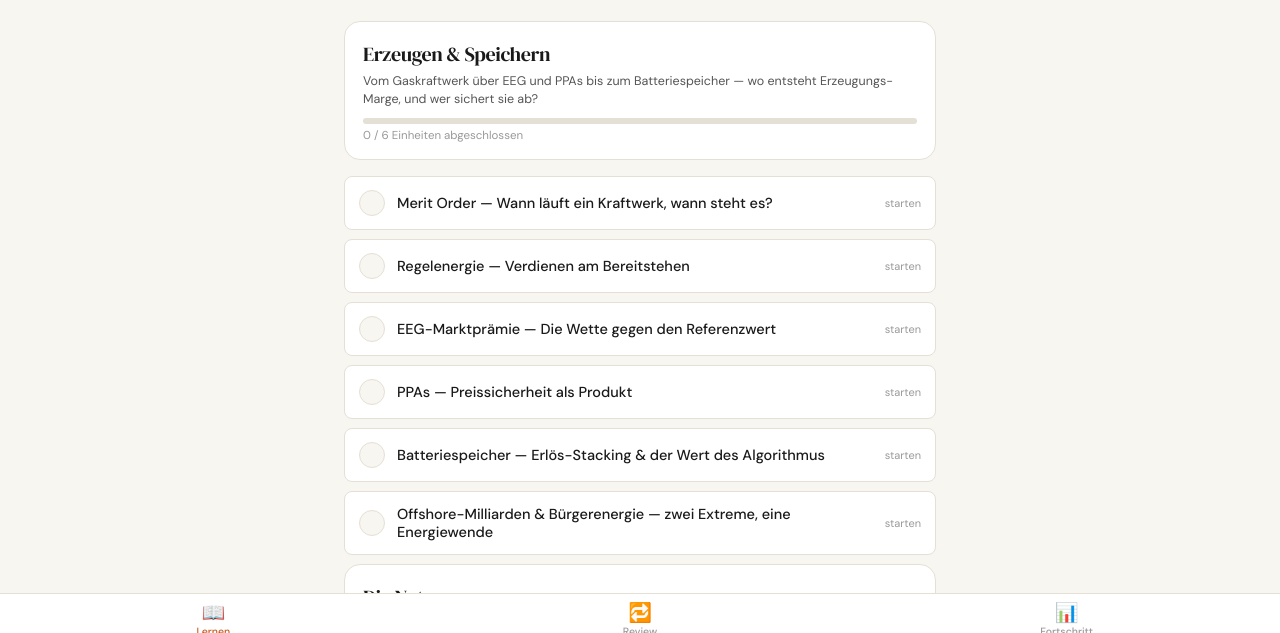
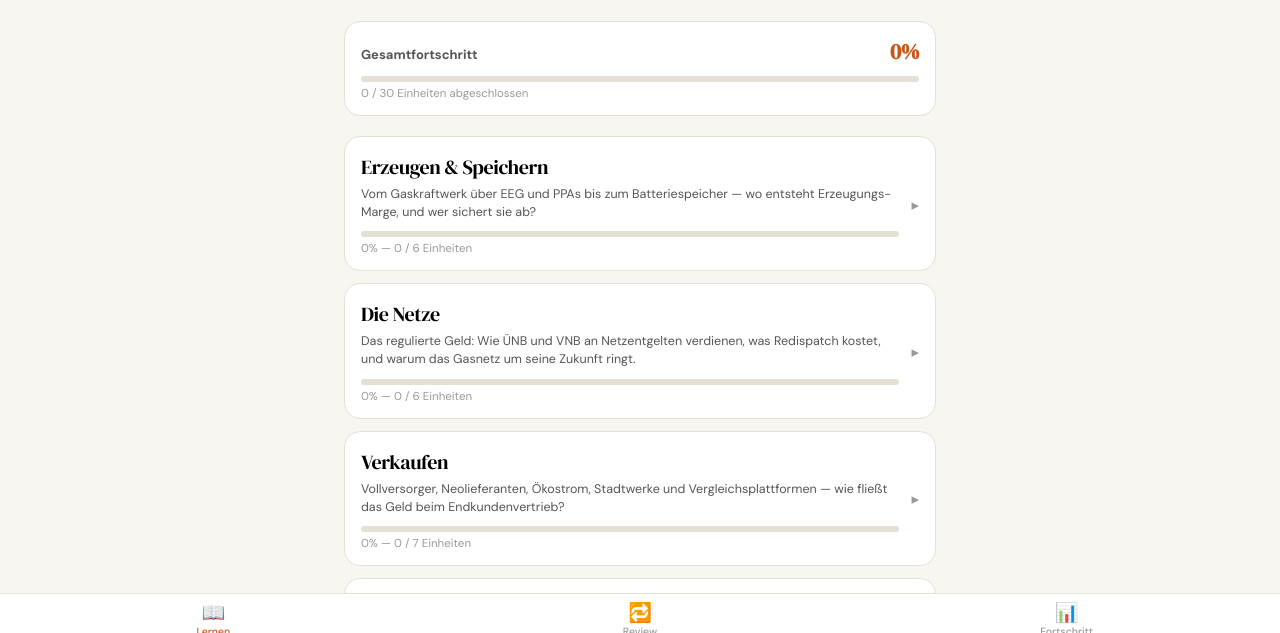
Before and after one commit to ArneGroenewold/Geschaeftsmodelle-der-Energiewirtschaft, a plain HTML site: page lern-app/index.html in a window 1280 px wide. Shown: the part 154-787 px from the top of the page. Drawn offline with Linux system fonts and the light colour scheme.

Commit message:
Home-Screen: einklappbare Module (Akkordeon) + Gesamtfortschritt
- Module auf dem Startbildschirm sind jetzt standardmaessig eingeklappt;
  Klick auf die Modul-Ueberschrift klappt die Einheiten auf/zu (Chevron)
- Neuer Gesamtfortschritts-Balken mit Prozentzahl oben ueber allen Modulen
- Jede Modulkarte zeigt jetzt zusaetzlich den prozentualen Stand
- sw.js CACHE_NAME v7

Co-Authored-By: Claude Opus 4.8 <noreply@anthropic.com>

```diff
--- a/lern-app/lern.css
+++ b/lern-app/lern.css
@@ -109,15 +109,36 @@ main.view{ padding:20px; max-width:640px; margin:0 auto; }
 .hero h2{font-family:var(--font-display);font-size:30px;letter-spacing:-.8px;line-height:1.1;margin-bottom:8px}
 .hero p{color:var(--ink-mid);font-size:14px;line-height:1.5}
 
+.overall-progress{
+  background:var(--bg-panel);border:1px solid var(--border);border-radius:var(--radius-lg);
+  padding:14px 16px;margin-bottom:20px;
+}
+.overall-progress-head{display:flex;justify-content:space-between;align-items:baseline;font-size:13px;font-weight:600;color:var(--ink-mid)}
+.overall-progress-pct{font-family:var(--font-display);font-size:22px;letter-spacing:-.6px;color:var(--accent)}
+
 .module-card{
   background:var(--bg-panel);border:1px solid var(--border);border-radius:var(--radius-lg);
-  padding:18px 18px 16px;margin-bottom:16px;
+  margin-bottom:12px;overflow:hidden;
 }
+.module-header{
+  display:flex;align-items:center;gap:12px;width:100%;text-align:left;
+  background:none;border:none;padding:16px 16px 14px;cursor:pointer;
+  -webkit-tap-highlight-color:transparent;
+}
+.module-header-main{flex:1;min-width:0}
+.module-chevron{
+  flex-shrink:0;font-size:15px;color:var(--ink-light);
+  transition:transform var(--t);align-self:center;
+}
+.module-card.open .module-chevron{transform:rotate(90deg)}
 .module-card-title{font-family:var(--font-display);font-size:20px;letter-spacing:-.4px;margin-bottom:4px}
 .module-card-desc{font-size:12.5px;color:var(--ink-mid);line-height:1.45;margin-bottom:4px}
 .module-progress-bar{height:6px;border-radius:4px;background:var(--border);overflow:hidden;margin:10px 0 4px}
 .module-progress-fill{height:100%;background:var(--accent);transition:width var(--t)}
 .module-progress-label{font-size:11.5px;color:var(--ink-light)}
+
+.module-card .unit-list{display:none;padding:0 12px 12px}
+.module-card.open .unit-list{display:block}
 
 .unit-row{
   display:flex;align-items:center;gap:12px;
--- a/lern-app/main.js
+++ b/lern-app/main.js
@@ -42,25 +42,44 @@
     document.getElementById('streak-count').textContent = leitnerState.streak.count || 0;
   }
 
-  // ── Home: Modul- und Einheitenliste ─────────────────────────────
+  // Merkt sich, welche Module aufgeklappt sind (nur zur Laufzeit, Default: eingeklappt).
+  const expandedModules = {};
+
+  // ── Home: Modul- und Einheitenliste (Akkordeon) ─────────────────
   function renderHome() {
     viewHome.innerHTML = '';
     viewHome.appendChild(el(`<div class="hero"><h2>⚡ Energiewirtschaft meistern</h2><p>Wähle ein Modul — jede Einheit passt in eine Kaffeepause (5–10 Minuten).</p></div>`));
+
+    // Gesamtfortschritt über alle Module
+    const allUnits = LERN_MODULES.flatMap((m) => m.unitIds);
+    const allDone = allUnits.filter((id) => progressState.units[id]).length;
+    const totalPct = allUnits.length ? Math.round((allDone / allUnits.length) * 100) : 0;
+    viewHome.appendChild(el(`<div class="overall-progress">
+      <div class="overall-progress-head"><span>Gesamtfortschritt</span><span class="overall-progress-pct">${totalPct}%</span></div>
+      <div class="module-progress-bar"><div class="module-progress-fill" style="width:${totalPct}%"></div></div>
+      <div class="module-progress-label">${allDone} / ${allUnits.length} Einheiten abgeschlossen</div>
+    </div>`));
 
     LERN_MODULES.forEach((mod) => {
       const units = mod.unitIds.map(findUnit);
       const doneCount = units.filter((u) => progressState.units[u.id]).length;
       const pct = Math.round((doneCount / units.length) * 100);
+      const isOpen = !!expandedModules[mod.id];
 
-      const card = el(`<div class="module-card">
-        <div class="module-card-title">${mod.title}</div>
-        <p class="module-card-desc">${mod.description}</p>
-        <div class="module-progress-bar"><div class="module-progress-fill" style="width:${pct}%"></div></div>
-        <div class="module-progress-label">${doneCount} / ${units.length} Einheiten abgeschlossen</div>
+      const card = el(`<div class="module-card ${isOpen ? 'open' : ''}">
+        <button class="module-header" type="button" aria-expanded="${isOpen}">
+          <div class="module-header-main">
+            <div class="module-card-title">${mod.title}</div>
+            <p class="module-card-desc">${mod.description}</p>
+            <div class="module-progress-bar"><div class="module-progress-fill" style="width:${pct}%"></div></div>
+            <div class="module-progress-label">${pct}% — ${doneCount} / ${units.length} Einheiten</div>
+          </div>
+          <div class="module-chevron">▸</div>
+        </button>
+        <div class="unit-list"></div>
       </div>`);
-      viewHome.appendChild(card);
+      const list = card.querySelector('.unit-list');
 
-      const list = el('<div class="unit-list"></div>');
       units.forEach((u) => {
         const done = !!progressState.units[u.id];
         const row = el(`<div class="unit-row ${done ? 'done' : ''}">
@@ -71,7 +90,14 @@
         row.addEventListener('click', () => startUnit(u.id));
         list.appendChild(row);
       });
-      viewHome.appendChild(list);
+
+      card.querySelector('.module-header').addEventListener('click', () => {
+        expandedModules[mod.id] = !expandedModules[mod.id];
+        card.classList.toggle('open', expandedModules[mod.id]);
+        card.querySelector('.module-header').setAttribute('aria-expanded', expandedModules[mod.id]);
+      });
+
+      viewHome.appendChild(card);
     });
   }
 
--- a/lern-app/sw.js
+++ b/lern-app/sw.js
@@ -5,7 +5,7 @@
 //
 // Release-Prozedur: CACHE_NAME hochzählen, um alte Caches zu invalidieren.
 // ══════════════════════════════════════════════════════════
-const CACHE_NAME = 'lernapp-shell-v6';
+const CACHE_NAME = 'lernapp-shell-v7';
 
 const SHELL_FILES = [
   './index.html',
```
